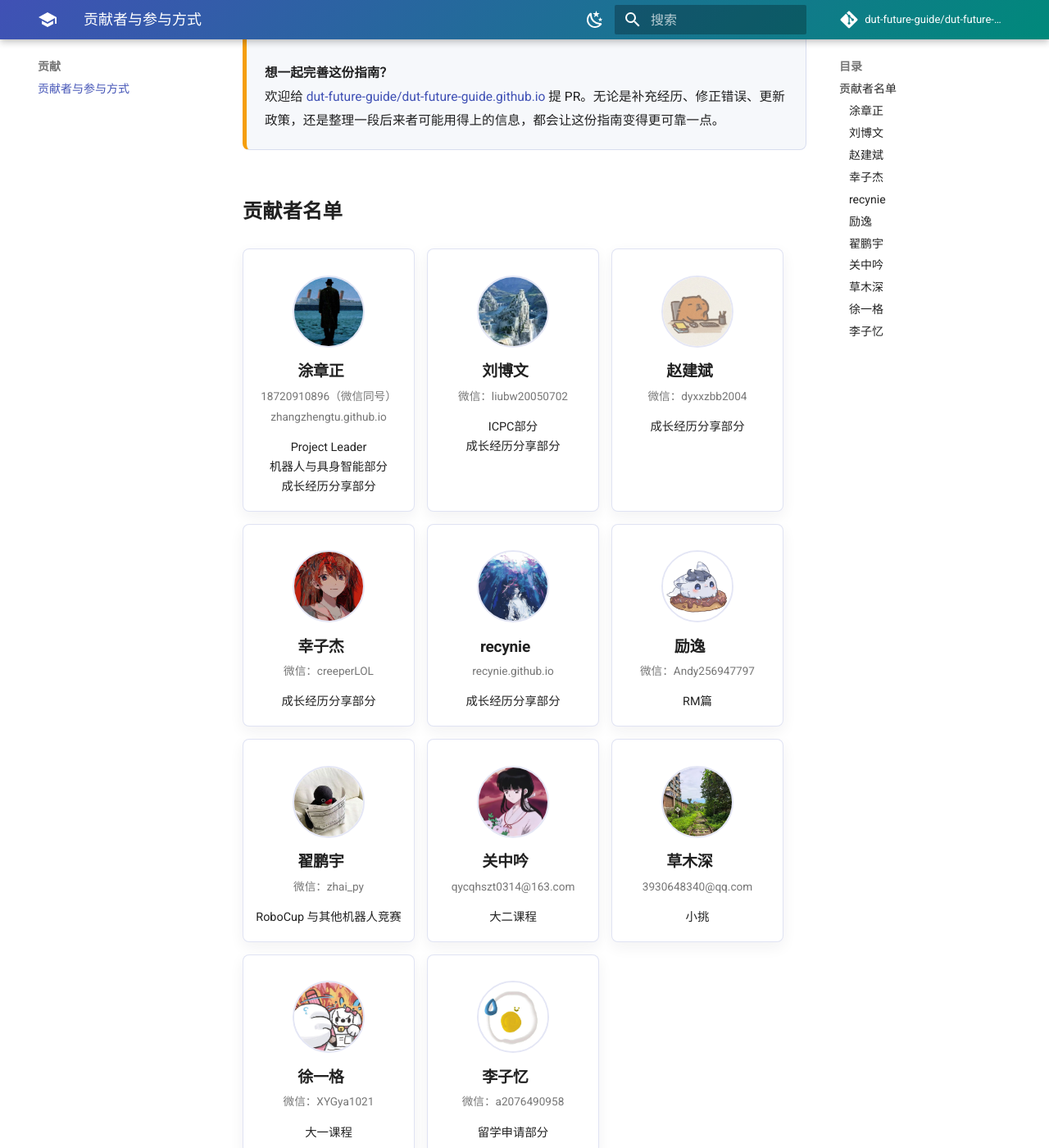
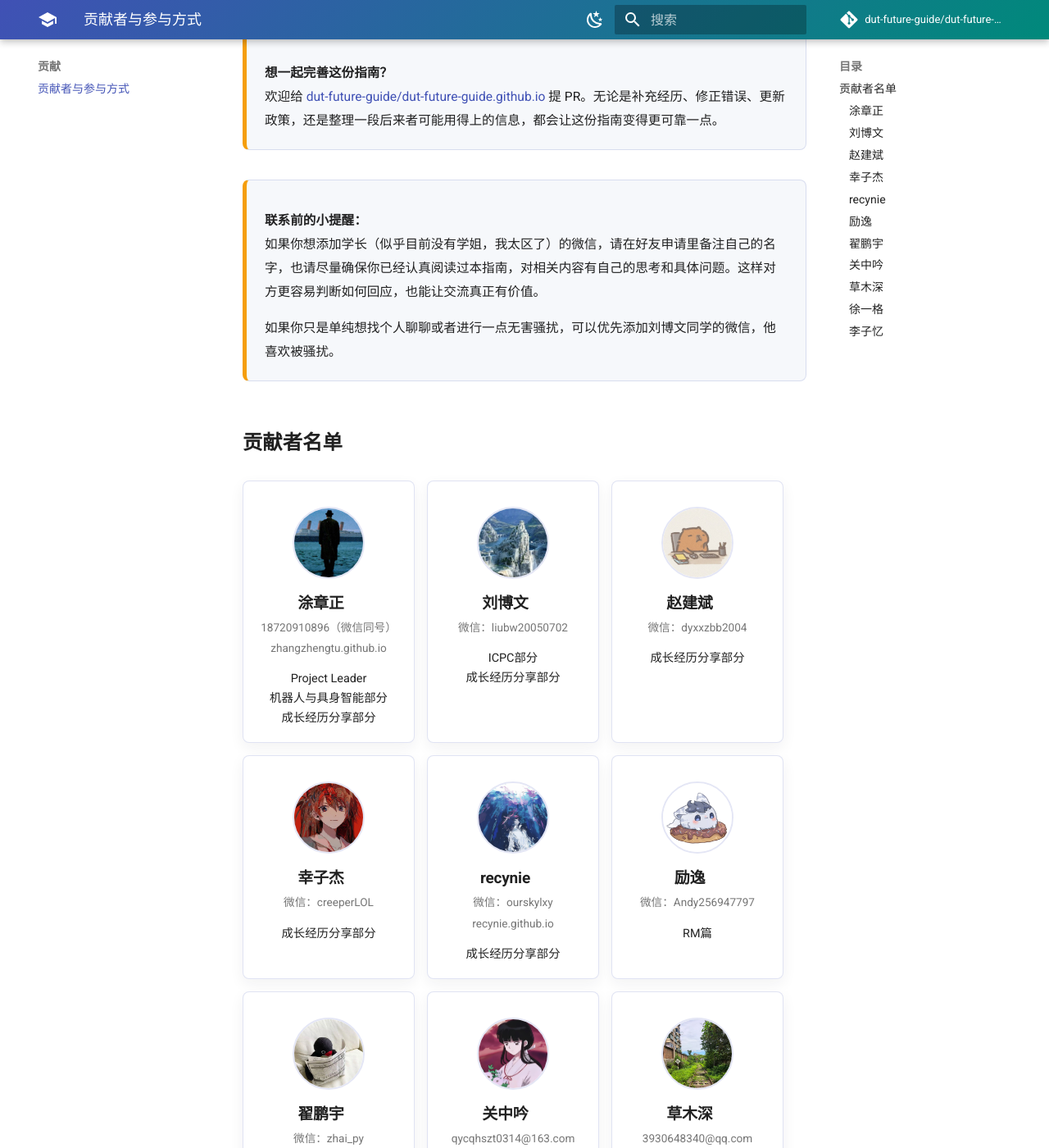
Before and after one commit to dut-future-guide/dut-future-guide.github.io, an MkDocs documentation site: the page built from docs/appendix/contribution.md, in a window 1280 px wide and 1400 px high, scrolled down 281 px. Shown: the whole window at 82% size. Built offline with MkDocs 1.6.1 and Material for MkDocs 9.7.7, drawn with Linux system fonts in a browser that asks for light colours; comment, search, counter and statistics services are not loaded.

Commit message:
update story content

```diff
--- a/docs/appendix/contribution.md
+++ b/docs/appendix/contribution.md
@@ -8,6 +8,15 @@
 
 **想一起完善这份指南？**
 欢迎给 [dut-future-guide/dut-future-guide.github.io](https://github.com/dut-future-guide/dut-future-guide.github.io) 提 PR。无论是补充经历、修正错误、更新政策，还是整理一段后来者可能用得上的信息，都会让这份指南变得更可靠一点。
+
+</div>
+
+<div class="quick-path" markdown>
+
+**联系前的小提醒：**
+如果你想添加学长（似乎目前没有学姐，我太区了）的微信，请在好友申请里备注自己的名字，也请尽量确保你已经认真阅读过本指南，对相关内容有自己的思考和具体问题。这样对方更容易判断如何回应，也能让交流真正有价值。
+
+如果你只是单纯想找个人聊聊或者进行一点无害骚扰，可以优先添加刘博文同学的微信，他喜欢被骚扰。
 
 </div>
 
@@ -69,7 +78,7 @@
 
 ### recynie
 
-<p class="contributor-contact">recynie.github.io</p>
+<p class="contributor-contact">微信：ourskylxy <br> recynie.github.io</p>
 
 <p class="contributor-work">成长经历分享部分</p>
 
```
